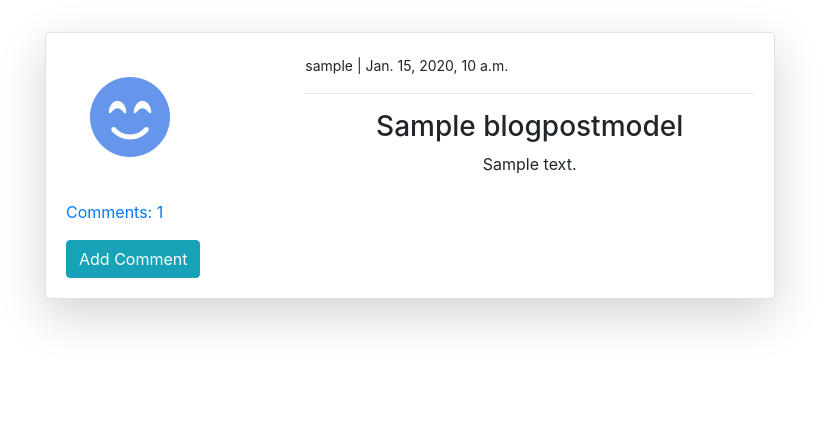
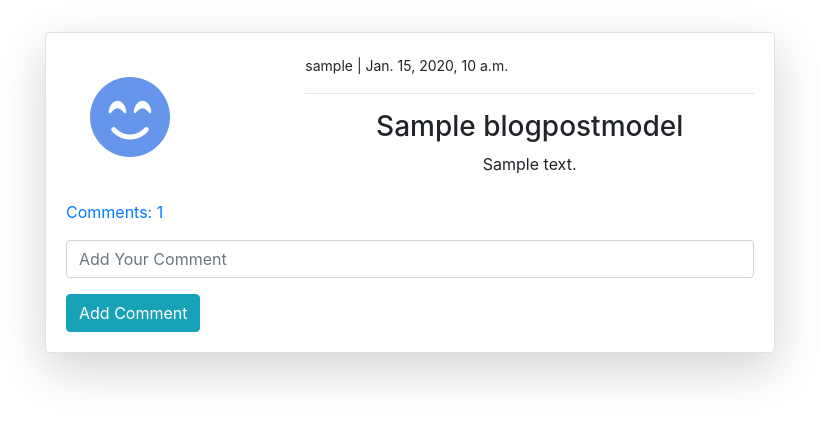
Before and after one commit to aokealy/blog-pokemon, a Django app: page /blog_detail/1/ in a window 1280 px wide. Shown: the part 56-477 px from the top of the page, without its empty margins (230-1049 px from the left). Run offline with Django 3.2, Linux system fonts and the light colour scheme; tables that the repository leaves empty hold one stand-in row (values such as "Sample post"); some libraries are stand-ins or nearby versions.

Commit message:
create commentform class in forms.py and have a description field to create comment and add it in views.py blog detial page and use post method

```diff
--- a/blog/forms.py
+++ b/blog/forms.py
@@ -1,5 +1,6 @@
 from django import forms
-from .models import BlogPostModel
+from .models import BlogPostModel, Comment
+
 
 class BlogPostModelForm(forms.ModelForm):
     description =  forms.CharField(widget=forms.Textarea(attrs={'rows': 5}))
@@ -11,3 +12,9 @@ class BlogPostUpdateForm(forms.ModelForm):
     class Meta:
         model = BlogPostModel
         fields = ('title', 'description')
+
+class CommentForm(forms.ModelForm):
+    description =  forms.CharField(label='', widget=forms.TextInput(attrs={'placeholder': 'Add Your Comment'}))
+    class Meta:
+        model = Comment
+        fields = ('description',)
--- a/blog/views.py
+++ b/blog/views.py
@@ -1,6 +1,6 @@
 from django.shortcuts import render, redirect
 from .models import BlogPostModel
-from .forms import BlogPostModelForm, BlogPostUpdateForm
+from .forms import BlogPostModelForm, BlogPostUpdateForm, CommentForm
 
 # Create your views here.
 
@@ -23,10 +23,19 @@ def core(request):
 
 def blog_detail(request, pk):
     post = BlogPostModel.objects.get(id=pk)
-
+    if request.method == 'POST':
+        comment_form = CommentForm(request.POST)
+        if comment_form.is_valid():
+            instance = comment_form.save(commit=False)
+            instance.user = request.user
+            instance.post = post
+            instance.save()
+            return redirect('blog-detail', pk=post.id)
+    else:
+        comment_form = CommentForm()
     context = {
         'post':post,
-
+        'comment_form':comment_form,
     }
     return render(request, 'blog/blog_detail.html', context)
 
--- a/templates/blog/blog_detail.html
+++ b/templates/blog/blog_detail.html
@@ -33,7 +33,7 @@
                             <div style="height: 200px; overflow-y: scroll;" class="card card-body">
                               {% for comment in post.comments %}
                               <p class="text-center">
-                                <i class="fa-solid fa-bolt" style="color: #e6df0f;"></i>  &nbsp; {{comment.description}} &nbsp; <i class="fa-solid fa-bolt" style="color: #e6df0f;"></i>
+                                 <i class="fa-solid fa-bolt" style="color: #e6df0f;"></i>  &nbsp; {{comment.description}} &nbsp; <i class="fa-solid fa-bolt" style="color: #e6df0f;"></i>
                               <hr>
                               </p>
                               {% endfor %}
```
